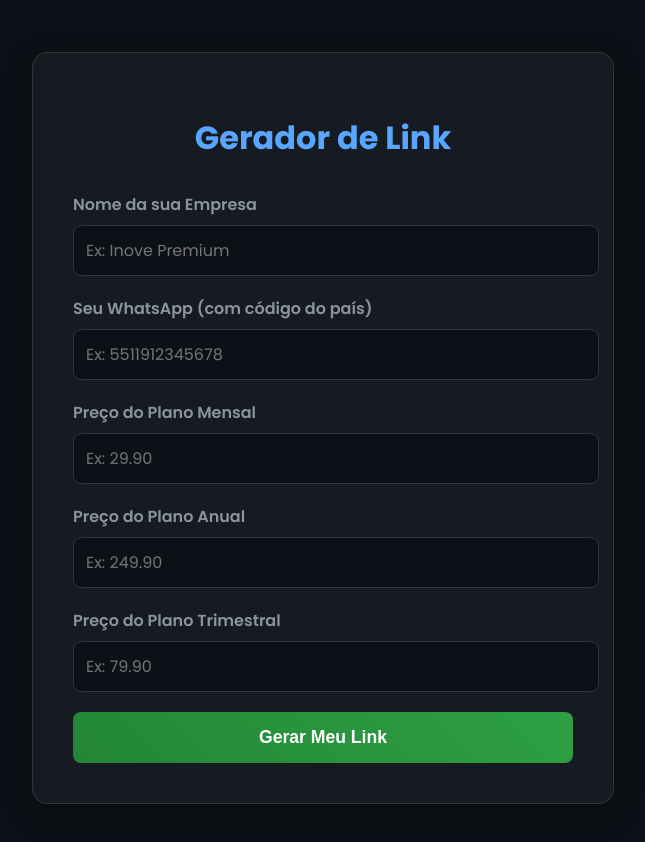
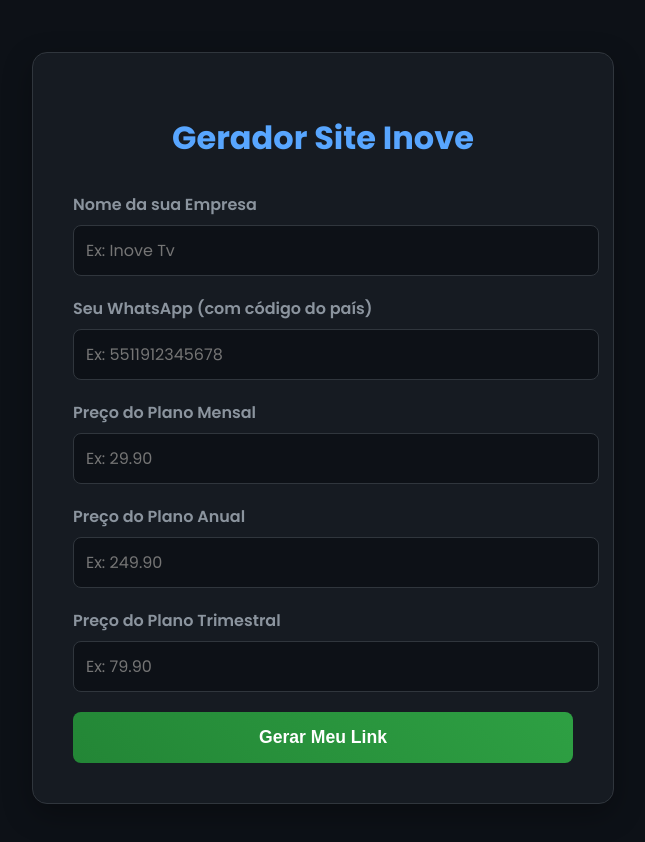
Before and after one commit to i9conexoes-netizen/siterev, a plain HTML site: page index.html in a window 1280 px wide. Shown: the whole page, without its empty margins (317-962 px from the left). Drawn offline with Linux system fonts and the light colour scheme.

Commit message:
Add files via upload

```diff
--- a/index.html
+++ b/index.html
@@ -107,11 +107,11 @@
 <body>
 
     <div class="container">
-        <h1>Gerador de Link</h1>
+        <h1>Gerador Site Inove</h1>
         <form id="geradorForm">
             <div class="form-group">
                 <label for="nomeEmpresa">Nome da sua Empresa</label>
-                <input type="text" id="nomeEmpresa" placeholder="Ex: Inove Premium" required>
+                <input type="text" id="nomeEmpresa" placeholder="Ex: Inove Tv" required>
             </div>
             <div class="form-group">
                 <label for="whatsapp">Seu WhatsApp (com código do país)</label>
```
